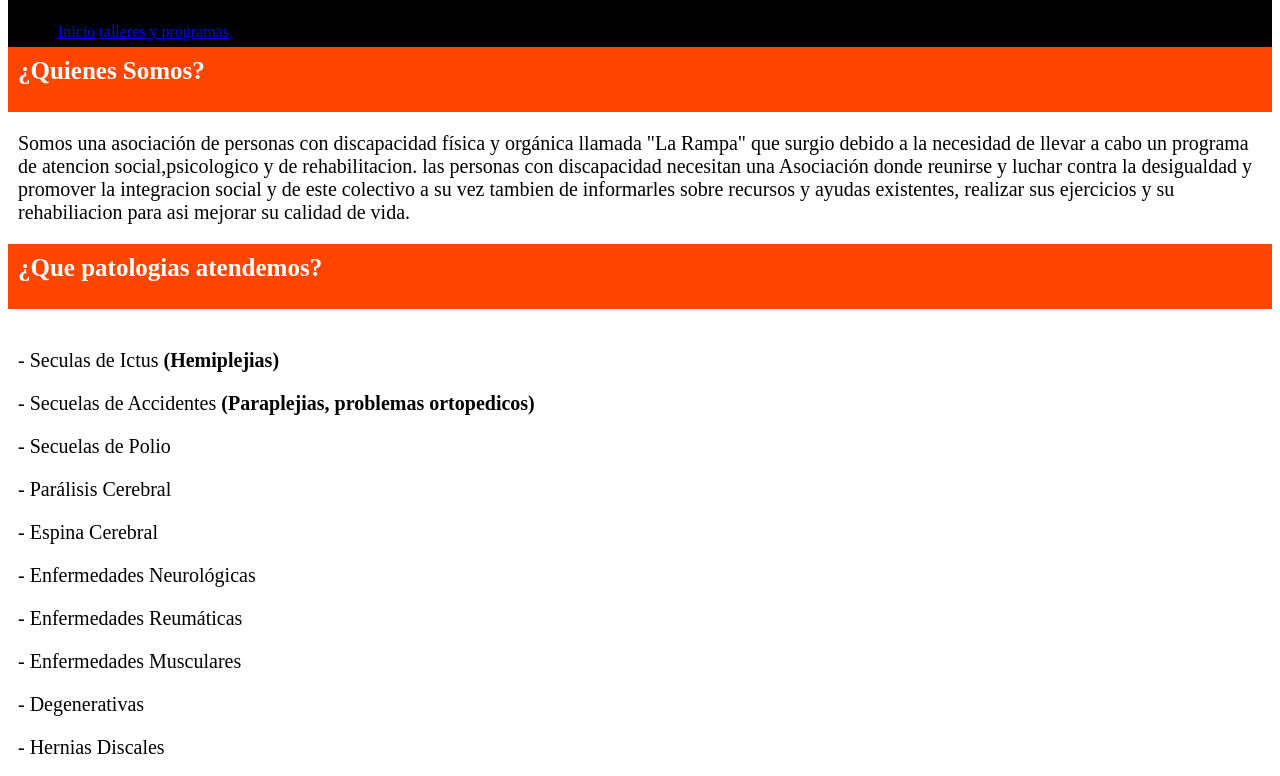
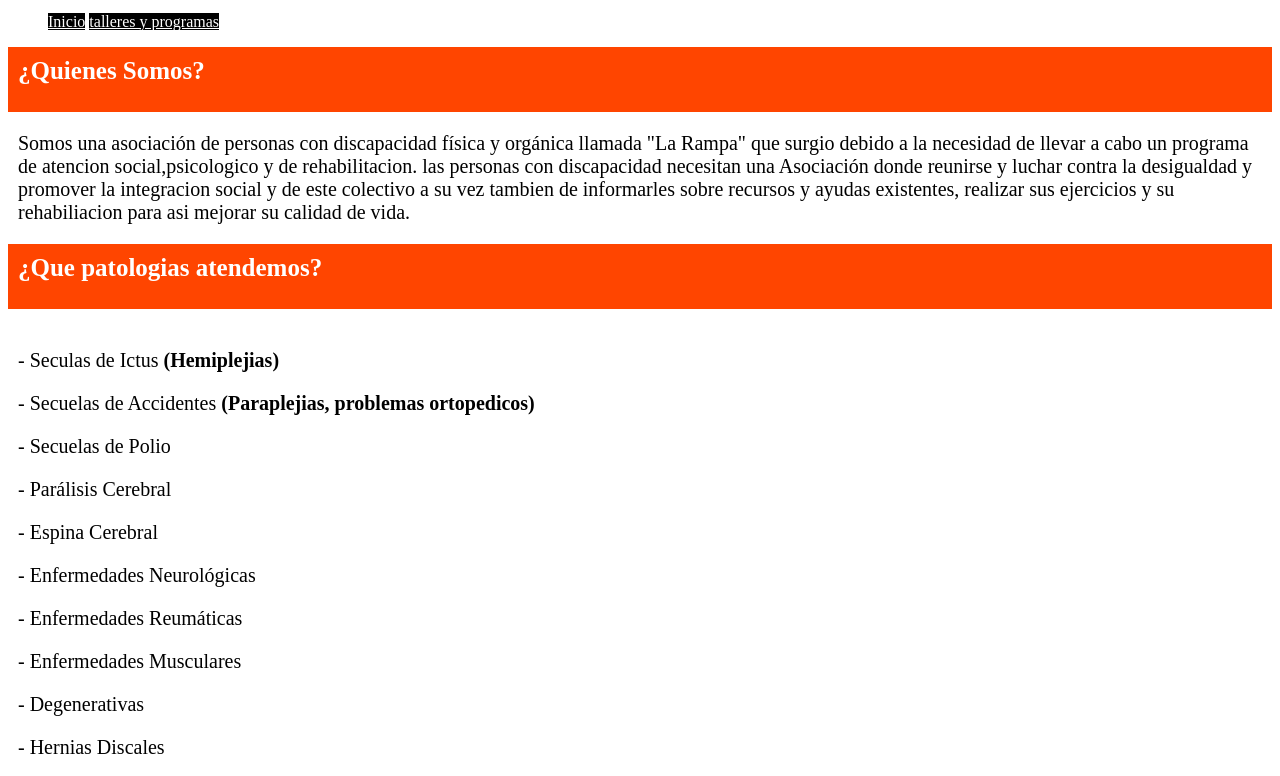
Before and after one commit to rampa855/larampa, a plain HTML site: page index.html in a window 1280 px wide. Shown: the part 127-903 px from the top of the page. Drawn offline with Linux system fonts and the light colour scheme.

Commit message:
Update estilos.css

```diff
--- a/estilos.css
+++ b/estilos.css
@@ -36,10 +36,12 @@ padding: 10px;
 
 }
 
-.menu {
+a {
+
+color: white;
 background-color: black;
-color:white;
-height:30px;
-padding: 10px;
 
 }
+a:hover{
+	background-color: orangered;
+}
```
